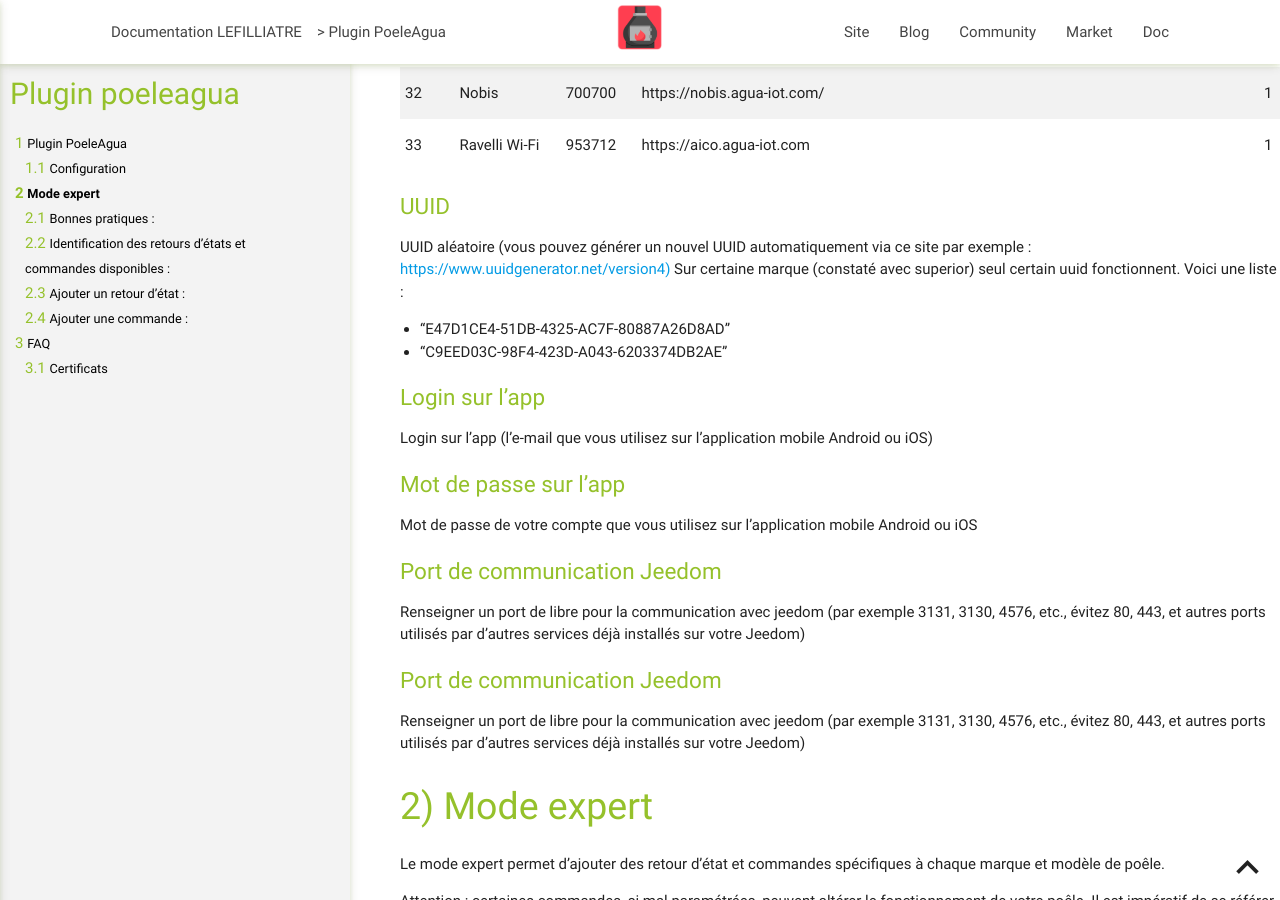
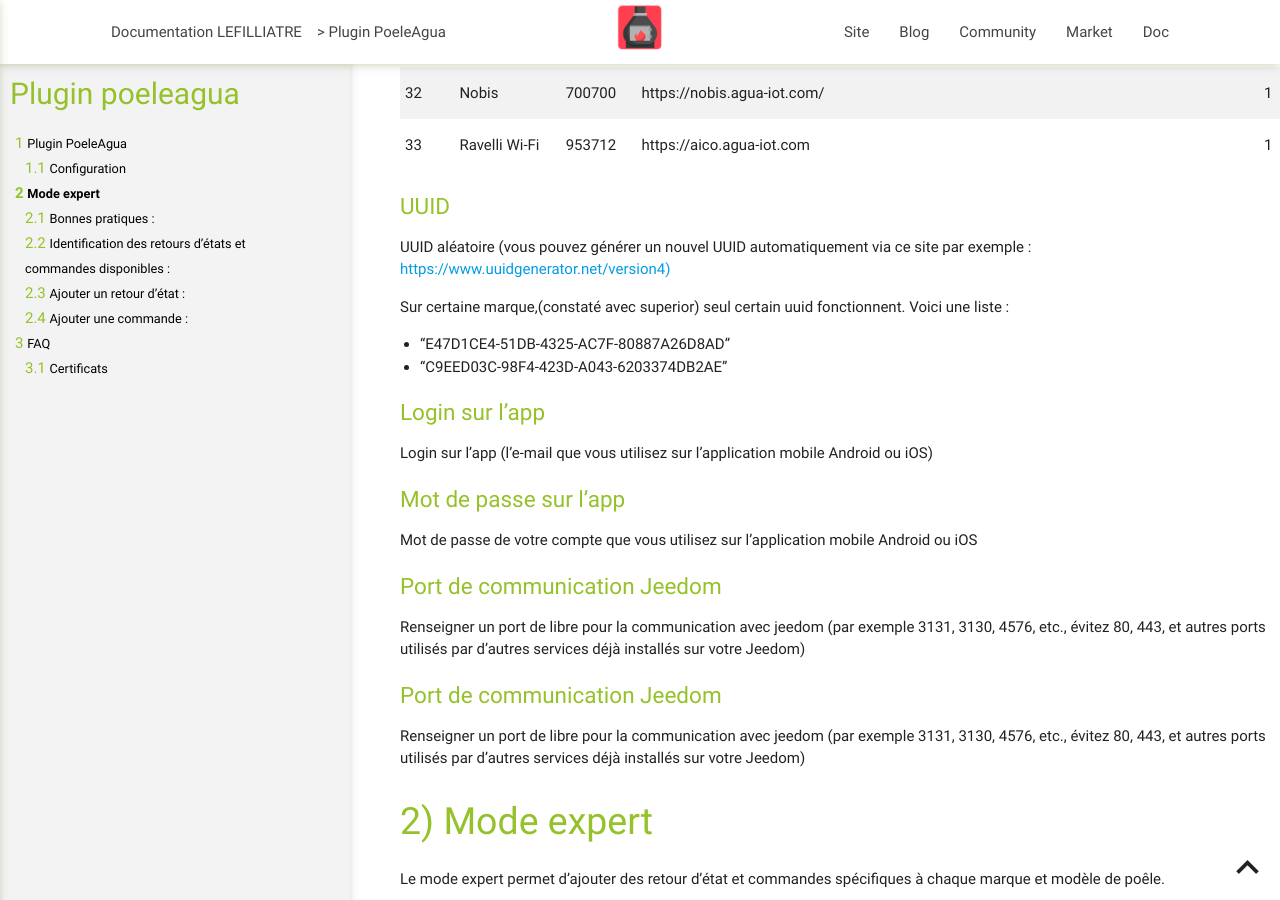
Before and after one commit to lefilliatre/lefilliatre-documentation, a Jekyll site: the page built from PoeleAgua/fr_FR/index.md, in a window 1280 px wide and 900 px high, scrolled down 2619 px. Built offline with Jekyll 4.4.1, drawn with Linux system fonts in a browser that asks for light colours.

```diff
--- a/PoeleAgua/fr_FR/index.md
+++ b/PoeleAgua/fr_FR/index.md
@@ -63,7 +63,8 @@ Vous devez renseigner tout d’abord l’adresse de la plateforme Agua IOT de vo
 
 ### UUID
 UUID aléatoire (vous pouvez générer un nouvel UUID automatiquement via ce site par exemple : [https://www.uuidgenerator.net/version4)][]
-Sur certaine marque (constaté avec superior) seul certain uuid fonctionnent.
+
+Sur certaine marque,(constaté avec superior) seul certain uuid fonctionnent.
 Voici une liste :
 - "E47D1CE4-51DB-4325-AC7F-80887A26D8AD"
 - "C9EED03C-98F4-423D-A043-6203374DB2AE"
```
